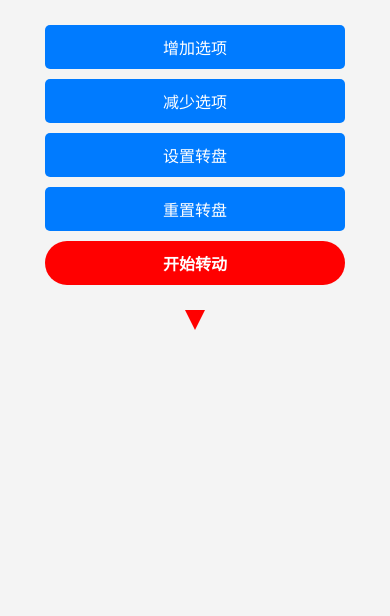
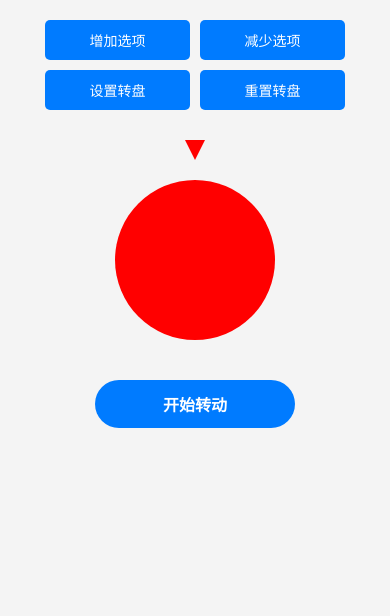
Before and after one commit to qibaijin/dice, a plain HTML site: page index.html in a window 390 px wide. Drawn offline with Linux system fonts and the light colour scheme.

Commit message:
Update index.html

```diff
--- a/index.html
+++ b/index.html
@@ -11,11 +11,11 @@
             display: flex;
             flex-direction: column;
             align-items: center;
-            justify-content: flex-start; /* 顶部对齐 */
+            justify-content: flex-start;
             min-height: 100vh;
             margin: 0;
             background-color: #f4f4f4;
-            overflow-y: auto; /* 允许页面垂直滚动 */
+            overflow-y: auto;
         }
 
         #input-container {
@@ -24,12 +24,12 @@
             flex-direction: column;
             align-items: center;
             width: 100%;
-            max-width: 300px; /* 限制宽度，适应手机屏幕 */
+            max-width: 300px;
         }
 
         #options-container {
             display: flex;
-            flex-wrap: wrap; /* 允许换行 */
+            flex-wrap: wrap;
             justify-content: center;
             width: 100%;
         }
@@ -38,13 +38,13 @@
             display: flex;
             justify-content: space-between;
             width: 100%;
-            margin-bottom: 10px; /* 行间距 */
+            margin-bottom: 10px;
         }
 
         .option-item {
             display: flex;
             align-items: center;
-            width: 48%; /* 每行两个选项，留出间距 */
+            width: 48%;
         }
 
         .option-label {
@@ -55,42 +55,43 @@
         input[type="text"] {
             padding: 8px;
             margin: 5px 0;
-            width: 100%; /* 输入框占满剩余空间 */
+            width: 100%;
             box-sizing: border-box;
+            font-size: 14px;
         }
 
-        button {
+        .button-grid {
+            display: grid;
+            grid-template-columns: repeat(2, 1fr); /* 2列 */
+            grid-template-rows: repeat(2, auto); /* 2行 */
+            gap: 10px; /* 按钮之间的间距 */
+            width: 100%;
+            max-width: 300px;
+            margin-bottom: 10px;
+        }
+
+        .button-grid button {
             padding: 10px 20px;
             background-color: #007BFF;
             color: white;
             border: none;
             cursor: pointer;
-            margin: 5px;
-            width: 100%; /* 按钮宽度占满容器 */
-            max-width: 300px; /* 限制按钮最大宽度 */
-            font-size: 16px; /* 统一字体大小 */
-            border-radius: 5px; /* 圆角 */
+            font-size: 16px;
+            border-radius: 5px;
+            width: 100%; /* 按钮占满网格单元格 */
         }
 
-        #spin-button {
-            background-color: #FF0000; /* 红色 */
-            border-radius: 25px; /* 椭圆形 */
-            font-weight: bold; /* 加粗字体 */
-            bottom: 3px;
-        }
-
-        .button-group {
+        #wheel-container {
             display: flex;
             flex-direction: column;
             align-items: center;
-            width: 100%;
+            margin-top: 20px; /* 调整转盘与按钮的间距 */
         }
 
         #wheel {
-            width: 300px;
-            height: 300px;
+            width: 250px;
+            height: 250px;
             position: relative;
-            margin: 3px 0; /* 上下留出间距 */
         }
 
         #wheel svg {
@@ -100,7 +101,7 @@
 
         #pointer {
             position: absolute;
-            top: -3px;
+            top: -20px; /* 调整指针位置 */
             left: 50%;
             transform: translateX(-50%);
             width: 0;
@@ -110,6 +111,40 @@
             border-top: 20px solid red;
             z-index: 10;
         }
+
+        #spin-button {
+            background-color: #007BFF;
+            border-radius: 25px;
+            font-weight: bold;
+            width: 100%;
+            max-width: 300px;
+            margin-top: 20px; /* 调整按钮与转盘的间距 */
+            padding: 15px 20px;
+            font-size: 18px;
+            color: white;
+            border: none;
+            cursor: pointer;
+        }
+
+        @media (max-width: 480px) {
+            #wheel {
+                width: 200px;
+                height: 200px;
+            }
+
+            input[type="text"] {
+                font-size: 12px;
+            }
+
+            .button-grid button {
+                font-size: 14px;
+            }
+
+            #spin-button {
+                font-size: 16px;
+                padding: 12px 20px;
+            }
+        }
     </style>
 </head>
 
@@ -118,34 +153,33 @@
         <div id="options-container">
             <!-- 动态生成的输入框会放在这里 -->
         </div>
-        <div class="button-group">
+        <div class="button-grid">
             <button onclick="addOption()">增加选项</button>
             <button onclick="removeOption()">减少选项</button>
-        </div>
-        <div class="button-group">
             <button onclick="setupWheel()">设置转盘</button>
             <button onclick="resetWheel()">重置转盘</button>
         </div>
-        <div class="button-group">
-            <button id="spin-button" onclick="spinWheel()">开始转动</button>
+    </div>
+    <div id="wheel-container">
+        <div id="wheel">
+            <svg viewBox="0 0 100 100" id="wheel-svg">
+                <!-- 默认显示一个完整的红色圆形 -->
+                <circle cx="50" cy="50" r="40" fill="red" />
+            </svg>
+            <div id="pointer"></div>
         </div>
-    </div>
-    <div id="wheel">
-        <svg viewBox="0 0 100 100" id="wheel-svg"></svg>
-        <div id="pointer"></div>
+        <button id="spin-button" onclick="spinWheel()">开始转动</button>
     </div>
 
     <script>
         const wheelSvg = document.getElementById('wheel-svg');
         const optionsContainer = document.getElementById('options-container');
-        const colors = ['#FF5733', '#33FF57', '#5733FF', '#33A1FF', '#FF33A1', '#A1FF33']; // 更多颜色
+        const colors = ['#FF5733', '#33FF57', '#5733FF', '#33A1FF', '#FF33A1', '#A1FF33'];
         let lastAngle = 0;
 
-        // 动态增加选项输入框
         function addOption() {
             const inputs = optionsContainer.querySelectorAll('input');
             if (inputs.length % 2 === 0) {
-                // 每两个选项换一行
                 const row = document.createElement('div');
                 row.className = 'option-row';
                 optionsContainer.appendChild(row);
@@ -160,24 +194,22 @@
             optionsContainer.lastElementChild.appendChild(optionItem);
         }
 
-        // 动态减少选项输入框
         function removeOption() {
             const rows = optionsContainer.querySelectorAll('.option-row');
-            if (rows.length === 0) return; // 没有选项时直接返回
+            if (rows.length === 0) return;
 
             const lastRow = rows[rows.length - 1];
             const optionItems = lastRow.querySelectorAll('.option-item');
             if (optionItems.length > 0) {
-                lastRow.removeChild(optionItems[optionItems.length - 1]); // 删除最后一个选项
+                lastRow.removeChild(optionItems[optionItems.length - 1]);
             }
             if (optionItems.length === 1) {
-                optionsContainer.removeChild(lastRow); // 如果行内没有选项，删除整行
+                optionsContainer.removeChild(lastRow);
             }
         }
 
-        // 设置转盘
         function setupWheel() {
-            wheelSvg.innerHTML = '';
+            wheelSvg.innerHTML = ''; // 清空默认的红色圆形
             const inputs = optionsContainer.querySelectorAll('input');
             const options = [];
             inputs.forEach((input, index) => {
@@ -187,6 +219,8 @@
             });
             if (options.length < 2) {
                 alert('请输入至少两个选项');
+                // 如果没有足够的选项，恢复默认的红色圆形
+                wheelSvg.innerHTML = '<circle cx="50" cy="50" r="40" fill="red" />';
                 return;
             }
             const angle = 360 / options.length;
@@ -213,49 +247,41 @@
                 text.setAttribute('text-anchor', 'middle');
                 text.setAttribute('dominant-baseline', 'middle');
                 text.setAttribute('fill', 'white');
-                text.setAttribute('font-size', calculateFontSize(options[i].length)); // 动态调整字体大小
+                text.setAttribute('font-size', calculateFontSize(options[i].length));
                 text.textContent = options[i];
                 wheelSvg.appendChild(text);
             }
-            // 重置转盘角度
             lastAngle = 0;
-            wheelSvg.style.transition = 'none'; // 禁用过渡效果
+            wheelSvg.style.transition = 'none';
             wheelSvg.style.transform = 'rotate(0deg)';
         }
 
-        // 重置转盘
         function resetWheel() {
-            // 清空所有选项输入框
             const inputs = optionsContainer.querySelectorAll('input');
             inputs.forEach(input => (input.value = ''));
-            // 清空转盘
-            wheelSvg.innerHTML = '';
+            wheelSvg.innerHTML = '<circle cx="50" cy="50" r="40" fill="red" />'; // 重置为默认的红色圆形
             wheelSvg.style.transform = 'rotate(0deg)';
         }
 
-        // 动态计算字体大小
         function calculateFontSize(textLength) {
             if (textLength <= 5) return '10px';
             if (textLength <= 10) return '8px';
-            return '6px'; // 更长的文本使用更小的字体
+            return '6px';
         }
 
-        // 旋转转盘
         function spinWheel() {
             const paths = wheelSvg.querySelectorAll('path');
             if (paths.length === 0) {
                 alert('请先设置转盘');
                 return;
             }
-            // 直接基于 0 计算新的旋转角度
-            const randomAdditionalAngle = Math.floor(Math.random() * 360) + 1080; // 随机旋转角度
+            const randomAdditionalAngle = Math.floor(Math.random() * 360) + 1080;
             const newAngle = lastAngle + randomAdditionalAngle;
             wheelSvg.style.transition = 'transform 5s ease-out';
             wheelSvg.style.transform = `rotate(${newAngle}deg)`;
             lastAngle = newAngle;
         }
 
-        // 防止键盘弹出时页面滚动
         document.addEventListener('focusin', () => {
             document.body.style.overflow = 'hidden';
         });
```
